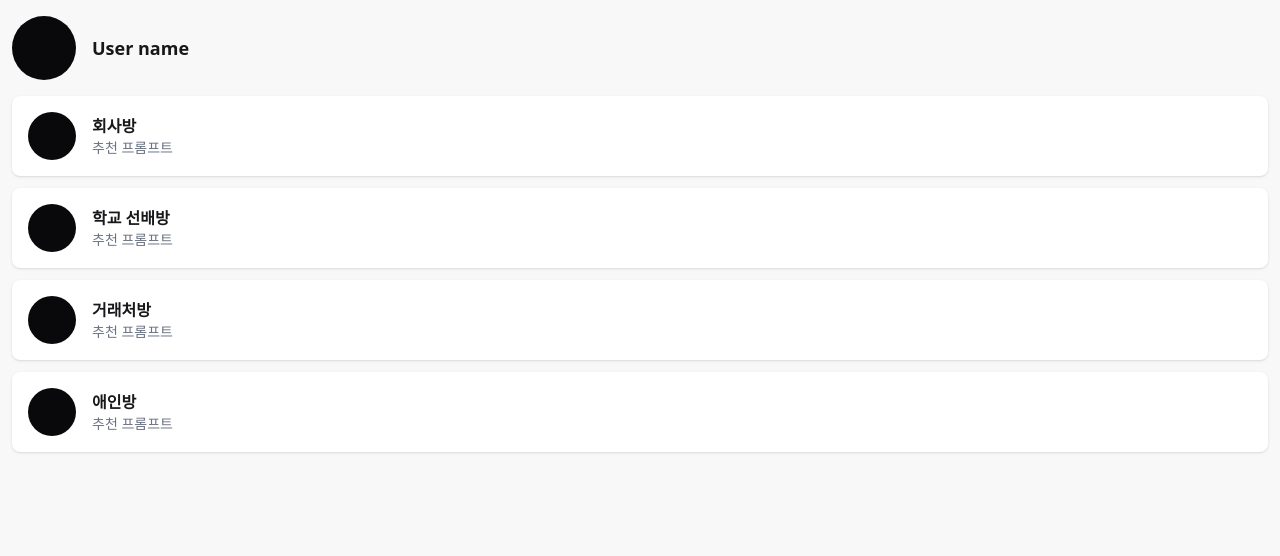
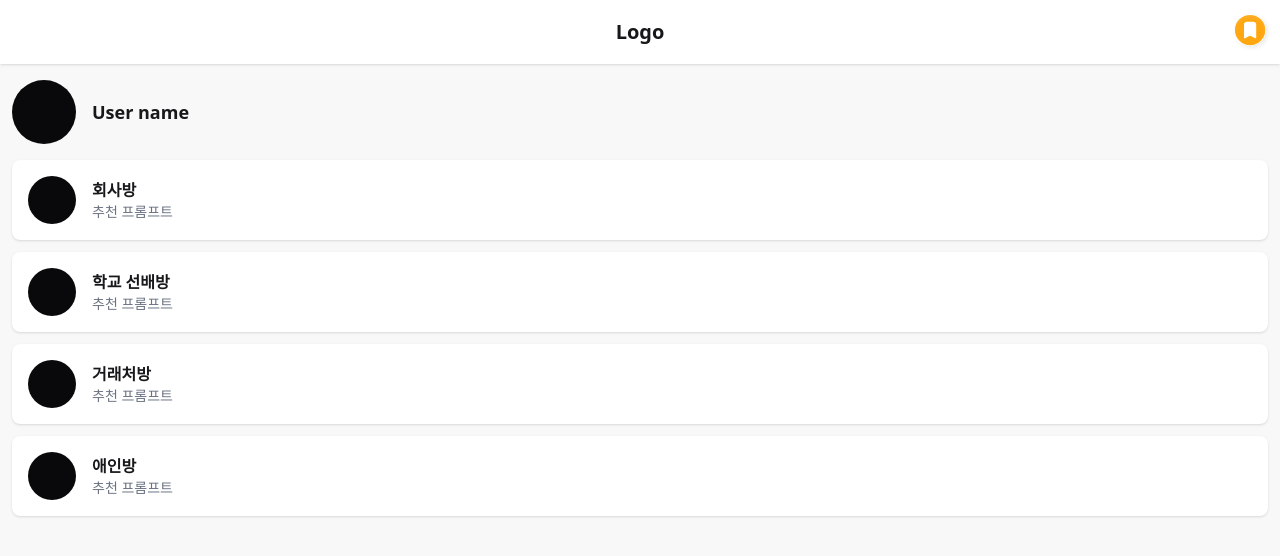
Before and after one commit to Hangulling/DoranDoran-FrontEnd, a React (Vite) app: page / in a window 1280 px wide. Shown: the top 556 px of the page. Built offline with nearby package versions, Linux system fonts and the light colour scheme.

Commit message:
Feat: NavBar 추가

```diff
--- a/src/App.tsx
+++ b/src/App.tsx
@@ -1,12 +1,15 @@
 import { Suspense } from 'react'
 import { Routes } from './router/routes'
 import LoadingSpinner from './components/common/LoadingSpinner'
+import AppLayout from './layouts/AppLayout'
 
 function App() {
   return (
-    <Suspense fallback={<LoadingSpinner />}>
-      <Routes />
-    </Suspense>
+    <AppLayout>
+      <Suspense fallback={<LoadingSpinner />}>
+        <Routes />
+      </Suspense>
+    </AppLayout>
   )
 }
 
--- a/src/components/LoadingSpinner.tsx
+++ /dev/null
@@ -1,14 +0,0 @@
-interface LoadingSpinnerProps {
-  message?: string
-}
-
-export default function LoadingSpinner({ message }: LoadingSpinnerProps) {
-  return (
-    <div className="flex flex-col justify-center items-center h-64">
-      <span className="loading loading-spinner loading-lg"></span>
-      {message && (
-        <p className="mt-4 text-sm text-gray-600 text-center">{message}</p>
-      )}
-    </div>
-  )
-}
--- /dev/null
+++ b/src/components/common/NavBar.tsx
@@ -0,0 +1,45 @@
+import type React from 'react'
+import { useNavigate } from 'react-router-dom'
+import LeftArrowIcon from '../../assets/leftArrowIcon.svg'
+import BookMarkIcon from '../../assets/bookMarkIcon.svg'
+
+interface NavBarProps {
+  title?: string
+  isMain?: boolean
+}
+
+const NavBar: React.FC<NavBarProps> = ({ title, isMain }) => {
+  const navigate = useNavigate()
+
+  // 뒤로가기
+  const goBack = () => {
+    navigate(-1)
+  }
+
+  return (
+    <div className="navbar bg-base-100 shadow-sm">
+      {/* 뒤로가기 */}
+      <div className="navbar-start">
+        {!isMain && (
+          <button onClick={goBack} className="btn btn-ghost btn-circle">
+            <img src={LeftArrowIcon} alt="Left Arrow" />
+          </button>
+        )}
+      </div>
+
+      {/* 로고 및 페이지이름 */}
+      <div className="navbar-center">
+        <a className="btn btn-ghost text-xl normal-case">{title || '채팅방이름'}</a>
+      </div>
+
+      {/* 북마크 */}
+      <div className="navbar-end">
+        <button className="btn btn-ghost btn-circle">
+          <img src={BookMarkIcon} alt="Book Mark" />
+        </button>
+      </div>
+    </div>
+  )
+}
+
+export default NavBar
--- /dev/null
+++ b/src/layouts/AppLayout.tsx
@@ -0,0 +1,29 @@
+import type React from 'react'
+import { useLocation } from 'react-router-dom'
+import NavBar from '../components/common/NavBar'
+
+interface AppLayoutProps {
+  children: React.ReactNode
+}
+
+const AppLayout: React.FC<AppLayoutProps> = ({ children }) => {
+  const location = useLocation()
+  const skipNavPaths = ['/login', '/signup'] // 로그인 회원가입 경로 추후 수정
+
+  const hideNavBar = skipNavPaths.includes(location.pathname)
+
+  const { pathname } = location
+  const isMain = pathname === '/'
+
+  // 메인페이지에서 로고 표시, 뒤로가기 미표시
+  return (
+    <div>
+      {!hideNavBar && (
+        <NavBar isMain={isMain} title={isMain ? 'Logo' : pathname.replace('/', '')} />
+      )}
+      <main>{children}</main>
+    </div>
+  )
+}
+
+export default AppLayout
```
Also changed, not shown: src/assets/bookMarkIcon.svg (added), src/assets/leftArrowIcon.svg (added).
